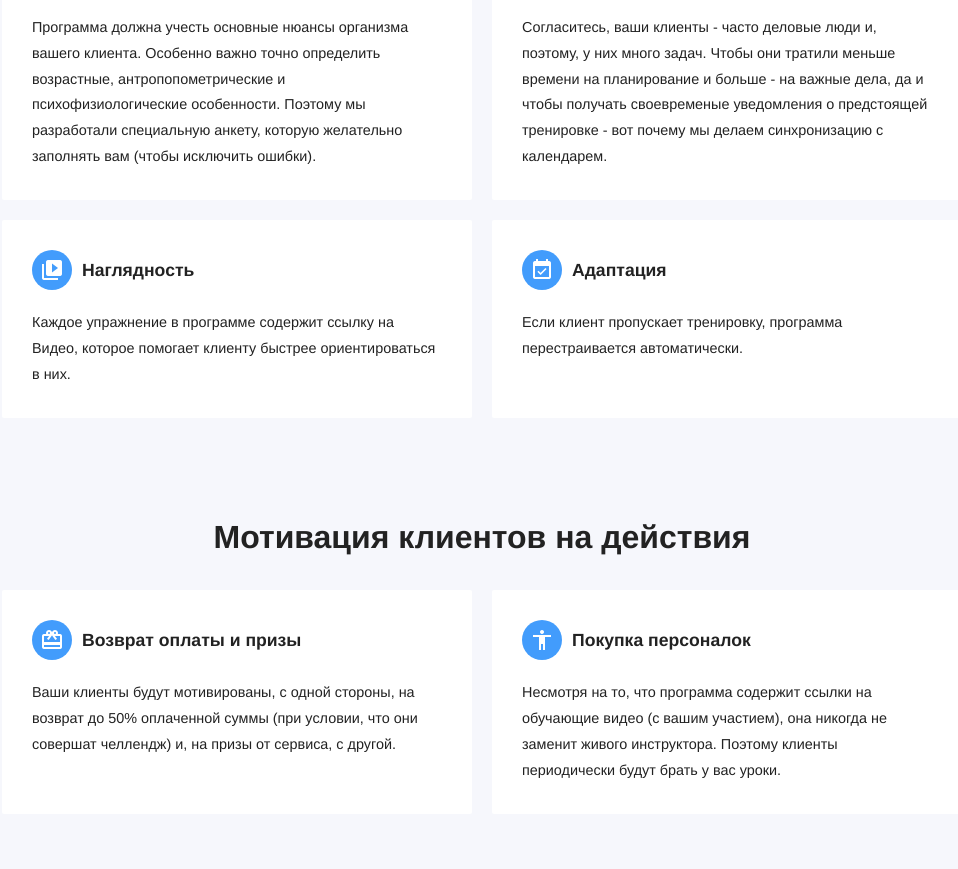
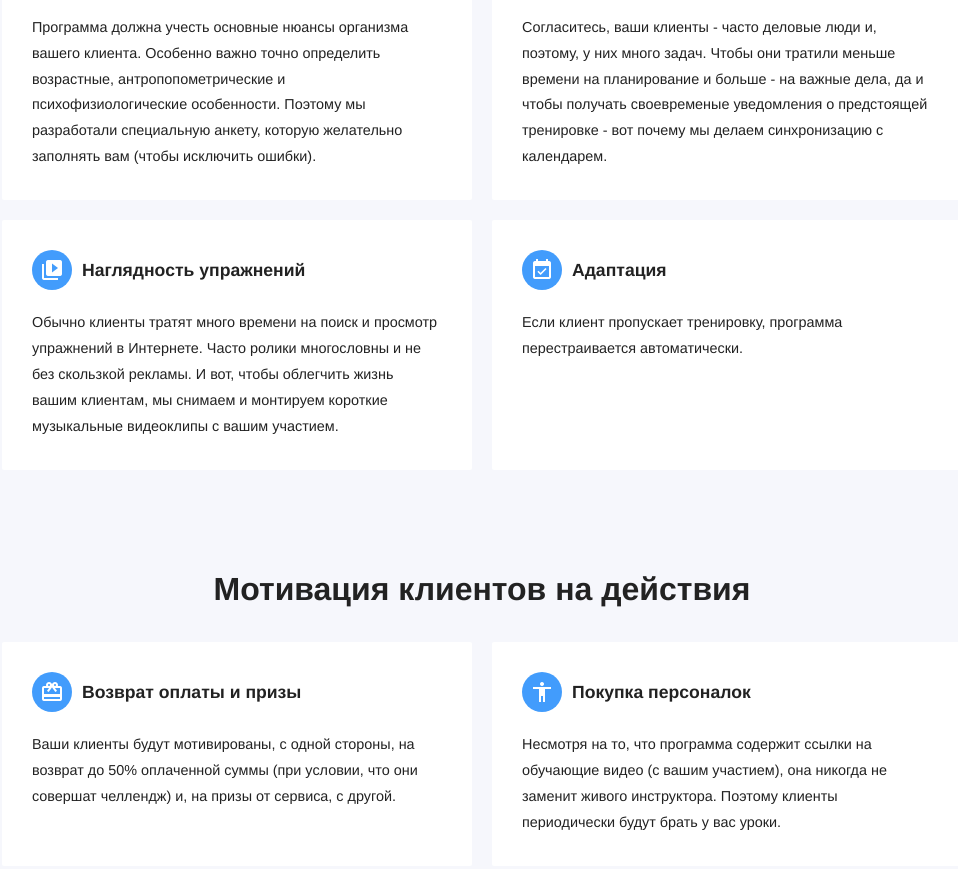
Before and after one commit to RakhimyanTim/fitness.github.io, a Jekyll site: the page built from pages/features.html, in a window 1280 px wide and 900 px high, scrolled down 750 px. Shown: the top 869 px of the window, without its empty margins (158-1116 px from the left). Built offline with Jekyll 4.4.1, drawn with Linux system fonts in a browser that asks for light colours; some web fonts are replaced.

Commit message:
Update features.html

```diff
--- a/pages/features.html
+++ b/pages/features.html
@@ -28,7 +28,7 @@ permalink: /features/
 
 		{% include components/features/data-block.html icon="sync" title="Синхронизация с календарем" content="Согласитесь, ваши клиенты - часто деловые люди и, поэтому, у них много задач. Чтобы они тратили меньше времени на планирование и больше - на важные дела, да и чтобы получать своевременые уведомления о предстоящей тренировке - вот почему мы делаем синхронизацию с календарем." %}
 
-		{% include components/features/data-block.html icon="video_library" title="Наглядность" content="Каждое упражнение в программе содержит ссылку на Видео, которое помогает клиенту быстрее ориентироваться в них." %}
+		{% include components/features/data-block.html icon="video_library" title="Наглядность упражнений" content="Обычно клиенты тратят много времени на поиск и просмотр упражнений в Интернете. Часто ролики многословны и не без скользкой рекламы. И вот, чтобы облегчить жизнь вашим клиентам, мы снимаем и монтируем короткие музыкальные видеоклипы с вашим участием." %}
 
 		{% include components/features/data-block.html icon="event_available" title="Адаптация" content="Если клиент пропускает тренировку, программа перестраивается автоматически." %}
 	</ul>
```
